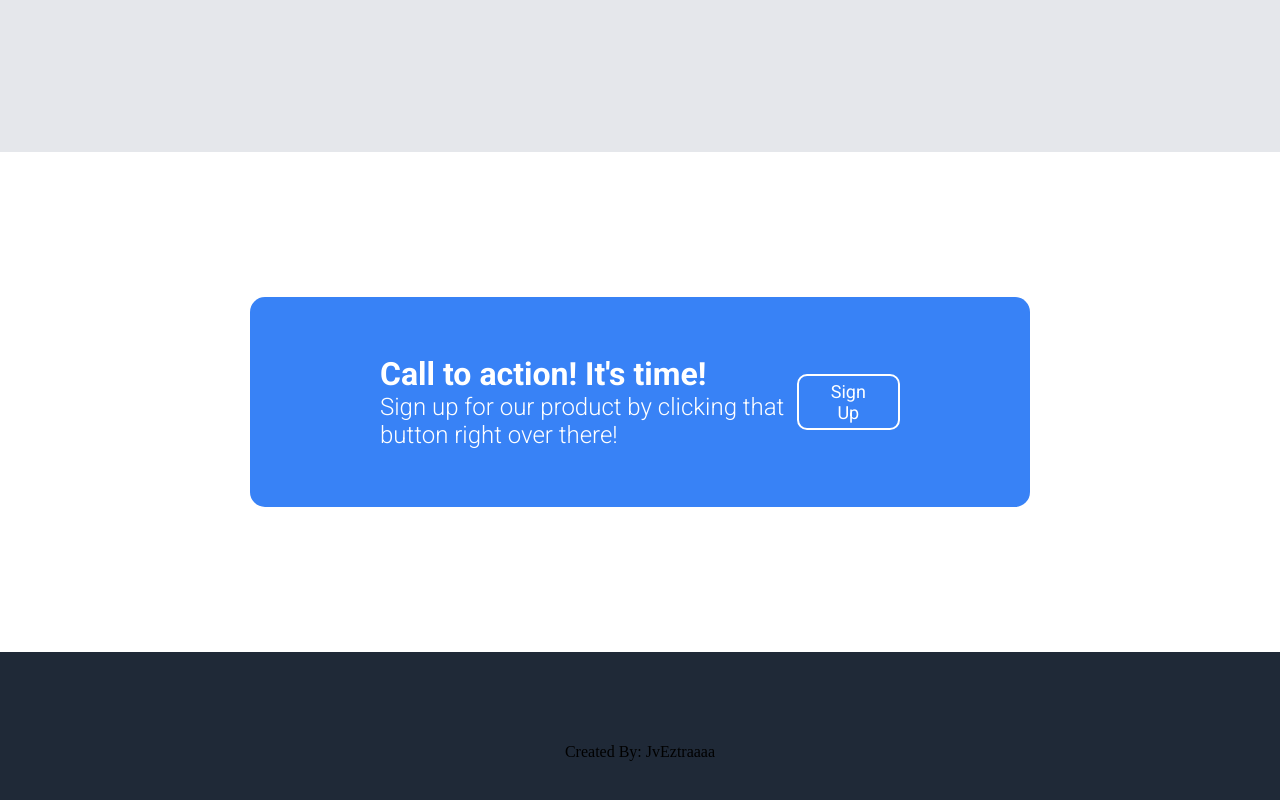
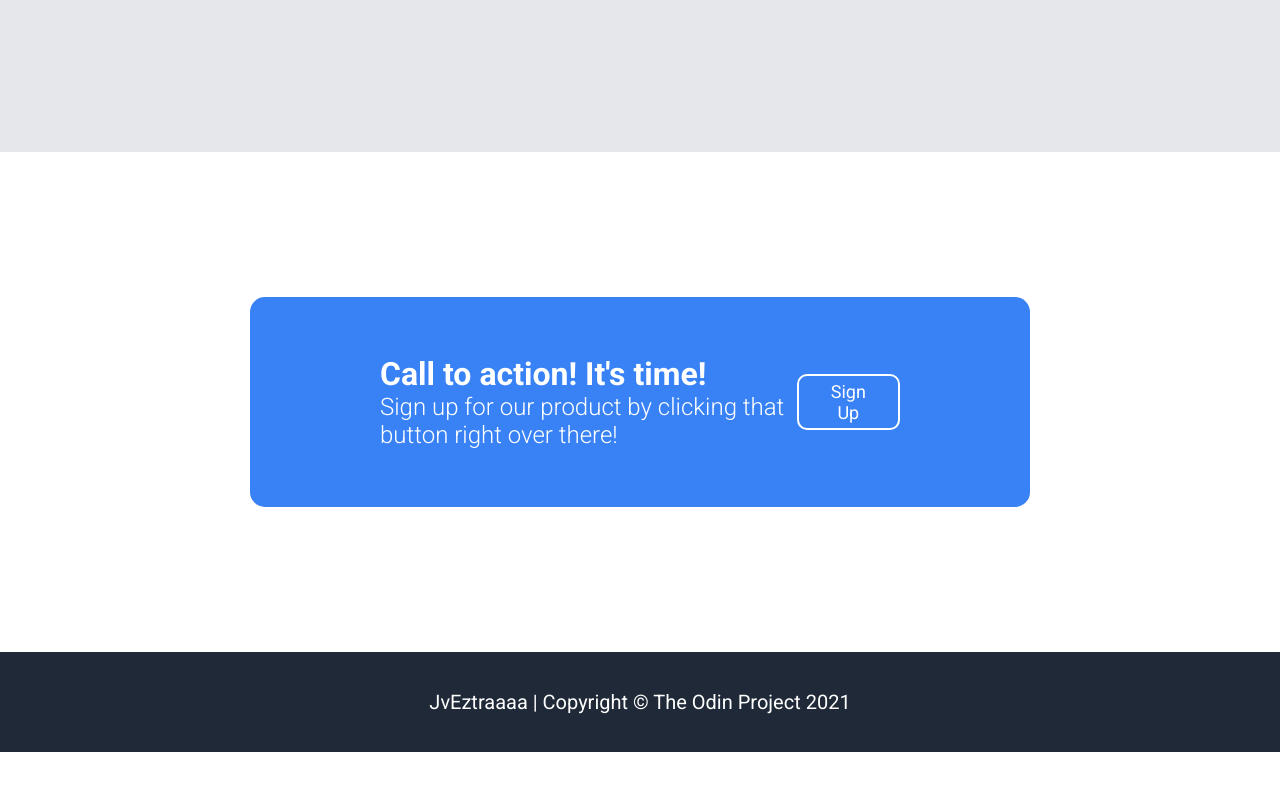
Before and after one commit to JvEztraaaa/odin-landing-page, a plain HTML site: page index.html in a window 1280 px wide. Shown: the part 1466-2266 px from the top of the page. After the commit the page ends 2218 px from the top, so only its background shows below. Drawn offline with Linux system fonts and the light colour scheme.

Commit message:
Completed all of the contents required for the project

```diff
--- a/index.html
+++ b/index.html
@@ -119,7 +119,7 @@
     </div>
 
     <div class="footer">
-      <div>Created By: JvEztraaaa</div>
+      <div>JvEztraaaa | Copyright © The Odin Project 2021</div>
     </div>
   </body>
 </html>
--- a/styles.css
+++ b/styles.css
@@ -194,9 +194,12 @@ a {
 
 .footer {
   background-color: #1f2937;
-  height: 200px;
+  height: 100px;
   width: 100%;
   display: flex;
   justify-content: center;
   align-items: center;
+  font-family: "Roboto", sans-serif;
+  font-size: 20px;
+  color: white;
 }
```
